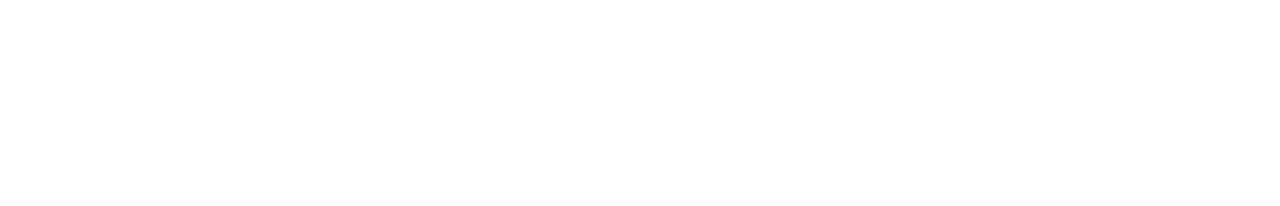
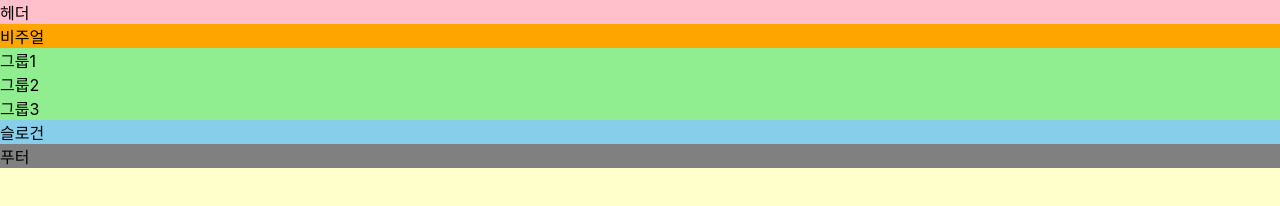
Before and after one commit to kkujoni/html5, a website: page index.html in a window 1280 px wide. Drawn offline with Linux system fonts and the light colour scheme; a web font is replaced by a local one.

Commit message:
css 적용 및 초기화와 웹폰트선언

```diff
--- a/index.html
+++ b/index.html
@@ -5,8 +5,23 @@
   <meta http-equiv="X-UA-Compatible" content="IE=edge" />
   <meta name="viewport" content="width=device-width, initial-scale=1.0" />
   <title>웹카페</title>
+  <link rel="stylesheet" as="style" crossorigin href="https://cdn.jsdelivr.net/gh/orioncactus/pretendard@v1.3.6/dist/web/static/pretendard.css" />
+  <link rel="stylesheet" href="./styles/style.css" />
+
 </head>
 <body>
-
+  <header class="header">헤더</header>
+  <div class="visual">비주얼</div>
+  <main class="main">
+    <div class="group group1">그룹1</div>
+    <div class="group group2">그룹2</div>
+    <div class="group group3">그룹3</div>
+  </main>
+  <article class="slogan">슬로건</article>
+    <footer class="footer">
+      <div class="footer-inner">
+        푸터
+      </div>
+    </footer>
 </body>
 </html>
--- a/styles/style.css
+++ b/styles/style.css
@@ -1 +1,25 @@
-/* CSS 스타일 */
+@import url(./normalize.css);
+@import url(./reset.css);
+
+
+body{
+  background: #ffc;
+  font-family: "Pretendard Variable", Pretendard, -apple-system, BlinkMacSystemFont, system-ui, Roboto, "Helvetica Neue", "Segoe UI", "Apple SD Gothic Neo", "Noto Sans KR", "Malgun Gothic", "Apple Color Emoji", "Segoe UI Emoji", "Segoe UI Symbol", sans-serif;
+  font-weight: 400;
+}
+
+.header{
+  background: pink;
+}
+.visual{
+  background: orange;
+}
+.main{
+  background: lightgreen;
+}
+.slogan{
+  background: skyblue;
+}
+.footer{
+  background: gray;
+}
```
